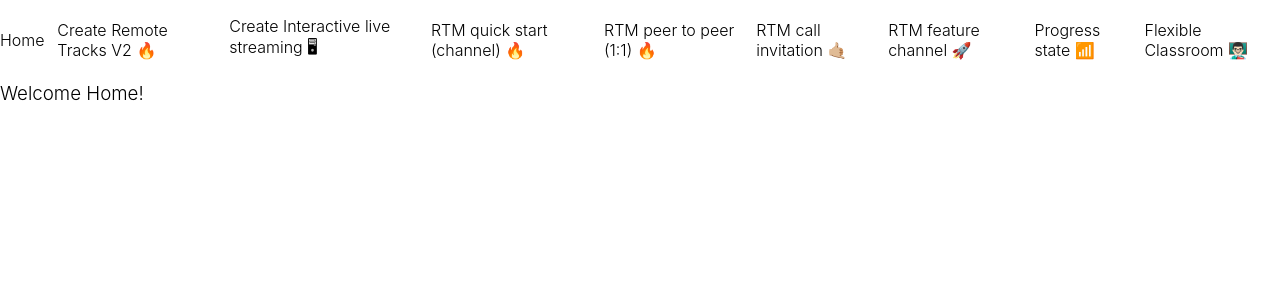
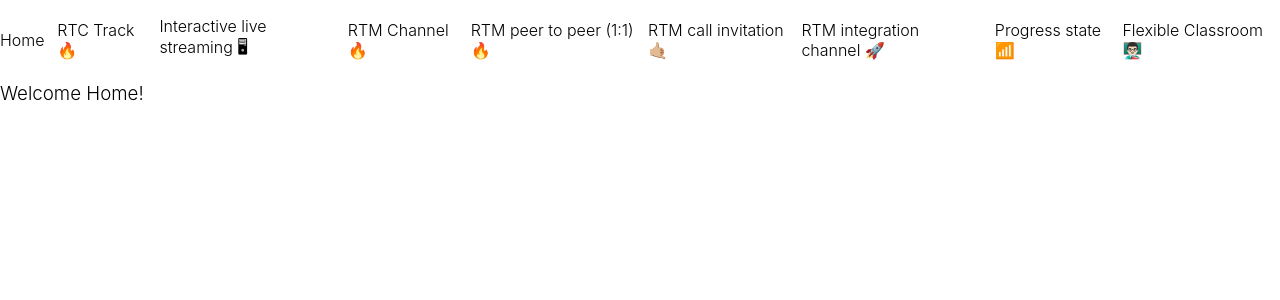
Before and after one commit to dlwnsgml0328/agora-io, a React (Create React App) app: page / in a window 1280 px wide. Shown: the top 300 px of the page. Built offline with nearby package versions, Linux system fonts and the light colour scheme; no server answers; what agora-rtc-sdk-ng, agora-rtm-sdk would draw is missing.

Commit message:
change: 라우팅 경로 및 컴포넌트 명 수정

```diff
--- a/src/App.tsx
+++ b/src/App.tsx
@@ -9,15 +9,16 @@ import Home from './pages/home';
 // import CreateRemoteTracks from './pages/CreateRemoteTracks';
 // import PublishAndSubscribe from './pages/PublishAndSubscribe';
 // import AdjustVolume from './pages/AdjustVolume';
+import RTCTrack from './pages/RTCTrack';
 
-import CreateRemoteTracksV2 from './pages/CreateRemoteTracks_v2';
-import CreateInteractiveLiveStreaming from './pages/CreateInteractiveLiveStreaming';
-import RTMQuickStart from './pages/RTMQuickStart';
+import InteractiveLiveStreaming from './pages/InteractiveLiveStreaming';
+import RTMChannel from './pages/RTMChannel';
 import RTMPeerToPeer from './pages/RTMPeerToPeer';
 import RTMCallInvitation from './pages/RTMCallInvitation';
-import RTMFeatureChannel from './pages/RTMFeatureChannel';
+import RTMIntegration from './pages/RTMIntegration';
+
+import ProgressComponent from './pages/ProgressComponent';
 import AgoraFlexibleClassroom from './pages/AgoraFlexibleClassroom';
-import ProgressComponent from './pages/ProgressComponent';
 
 import NotFound from './pages/NotFound';
 
@@ -29,25 +30,22 @@ function App() {
 
       <Routes>
         <Route path='/' element={<Home />} />
+        {/* RTC */}
         {/* <Route path='/JoinAndLeave' element={<JoinAndLeave />} /> */}
         {/* <Route path='/CreateLocalTracks' element={<CreateLocalTracks />} /> */}
         {/* <Route path='/CreateRemoteTracks' element={<CreateRemoteTracks />} /> */}
         {/* <Route path='/PublishAndSubscribe' element={<PublishAndSubscribe />} /> */}
         {/* <Route path='/AdjustVolume' element={<AdjustVolume />} /> */}
-        <Route path='/CreateRemoteTracks-v2' element={<CreateRemoteTracksV2 />} />
+        <Route path='/rtc-track' element={<RTCTrack />} />
 
         {/* Interactive Live Stream*/}
-        <Route
-          path='/create-interactive-live-streaming'
-          element={<CreateInteractiveLiveStreaming />}
-        />
+        <Route path='/interactive-live-streaming' element={<InteractiveLiveStreaming />} />
 
-        {/* UI Kit (useless) */}
-
-        <Route path='/RTMQuickStart' element={<RTMQuickStart />} />
-        <Route path='/RTMPeerToPeer' element={<RTMPeerToPeer />} />
-        <Route path='/RTMCallInvitation' element={<RTMCallInvitation />} />
-        <Route path='/RTMFeatureChannel' element={<RTMFeatureChannel />} />
+        {/* RTM */}
+        <Route path='/rtm-channel' element={<RTMChannel />} />
+        <Route path='/rtm-peer-to-peer' element={<RTMPeerToPeer />} />
+        <Route path='/rtm-call-invitation' element={<RTMCallInvitation />} />
+        <Route path='/rtm-integration' element={<RTMIntegration />} />
 
         {/* Flexible Classroom */}
         <Route path='/progress' element={<ProgressComponent />} />
--- a/src/components/Header/index.tsx
+++ b/src/components/Header/index.tsx
@@ -10,24 +10,24 @@ const Header = () => {
         </li>
         {/* REACT_APP_APP_ID */}
         <li>
-          <Link to='/CreateRemoteTracks-v2'>Create Remote Tracks V2 🔥</Link>
+          <Link to='/rtc-trac'>RTC Track 🔥</Link>
         </li>
         {/* REACT_APP_LIVE_ID */}
         <li>
-          <Link to='/create-interactive-live-streaming'>Create Interactive live streaming 🖥</Link>
+          <Link to='/interactive-live-streaming'>Interactive live streaming 🖥</Link>
         </li>
         {/* REACT_APP_RTM_ID */}
         <li>
-          <Link to='/RTMQuickStart'>RTM quick start (channel) 🔥</Link>
+          <Link to='/rtm-channel'>RTM Channel 🔥</Link>
         </li>
         <li>
-          <Link to='/RTMPeerToPeer'>RTM peer to peer (1:1) 🔥</Link>
+          <Link to='/rtm-peer-to-peer'>RTM peer to peer (1:1) 🔥</Link>
         </li>
         <li>
-          <Link to='/RTMCallInvitation'>RTM call invitation 🤙🏼</Link>
+          <Link to='/rtm-call-invitation'>RTM call invitation 🤙🏼</Link>
         </li>
         <li>
-          <Link to='/RTMFeatureChannel'>RTM feature channel 🚀</Link>
+          <Link to='/rtm-integration'>RTM integration channel 🚀</Link>
         </li>
         {/* REACT_APP_LIVE_ID/TEACHER/STU1/STU2 */}
         <li>
--- a/src/components/Modals/UserListInviteModal/index.tsx
+++ b/src/components/Modals/UserListInviteModal/index.tsx
@@ -1,4 +1,4 @@
-import { IresultUserList } from '../../../pages/RTMFeatureChannel';
+import { IresultUserList } from '../../../pages/RTMIntegration';
 
 interface IUserListInviteModal {
   exitModal: () => void;
--- a/src/pages/CreateInteractiveLiveStreaming/index.tsx
+++ b/src/pages/InteractiveLiveStreaming/index.tsx
@@ -12,7 +12,7 @@ import useAgoraLive from '../../hooks/useAgoraLive';
  */
 const client = AgoraRTC.createClient({ codec: 'h264', mode: 'live' });
 
-const CreateInteractiveLiveStreaming = () => {
+const InteractiveLiveStreaming = () => {
   const [id, setId] = useState('');
   const [role, setRole] = useState('');
 
@@ -144,7 +144,7 @@ const CreateInteractiveLiveStreaming = () => {
   );
 };
 
-export default CreateInteractiveLiveStreaming;
+export default InteractiveLiveStreaming;
 
 /**
   type FoobarBaz = ClientRole | 'Backstage';
--- a/src/pages/CreateRemoteTracks_v2/index.tsx
+++ b/src/pages/RTCTrack/index.tsx
@@ -11,7 +11,7 @@ const client = AgoraRTC.createClient({ codec: 'h264', mode: 'rtc' });
  * 토큰을 바탕으로 비디오 및 오디오를 제공하는 컴포넌트
  */
 
-const CreateRemoteTracksV2 = () => {
+const RTCTrack = () => {
   const [id, setId] = useState('');
 
   const inputRef = useRef<HTMLInputElement>(null);
@@ -52,7 +52,7 @@ const CreateRemoteTracksV2 = () => {
 
   return (
     <div>
-      <h3>CreateRemoteTracksV2</h3>
+      <h3>RTCTrack</h3>
 
       {!joinState ? (
         <>
@@ -96,4 +96,4 @@ const CreateRemoteTracksV2 = () => {
   );
 };
 
-export default CreateRemoteTracksV2;
+export default RTCTrack;
--- a/src/pages/RTMQuickStart/index.tsx
+++ b/src/pages/RTMChannel/index.tsx
@@ -24,7 +24,7 @@ const USER_C = {
   token: process.env.REACT_APP_USER_C,
 };
 
-const RTMQuickStart = () => {
+const RTMChannel = () => {
   const [auth, setAuth] = useState(false);
   const [user, setUser] = useState('');
   const [config, setConfig] = useState({ uid: '', token: '' });
@@ -205,4 +205,4 @@ const RTMQuickStart = () => {
   );
 };
 
-export default RTMQuickStart;
+export default RTMChannel;
--- a/src/pages/RTMFeatureChannel/index.tsx
+++ b/src/pages/RTMIntegration/index.tsx
@@ -34,7 +34,7 @@ export interface IresultUserList {
   canInvite: boolean;
 }
 
-const RTMFeatureChannel = () => {
+const RTMIntegration = () => {
   const [auth, setAuth] = useState(false);
   const [user, setUser] = useState('');
   const [config, setConfig] = useState({ uid: '', token: '' });
@@ -394,4 +394,4 @@ const RTMFeatureChannel = () => {
   );
 };
 
-export default RTMFeatureChannel;
+export default RTMIntegration;
```
Also changed, not shown: src/pages/RTCQuickStart/index.tsx (deleted, +0 -9 lines), src/pages/RTMChannel/index.styles.ts (renamed from src/pages/RTMQuickStart/index.styles.ts), src/pages/RTMIntegration/index.styles.ts (renamed from src/pages/RTMFeatureChannel/index.styles.ts), 1 other file (tests, documents, lock files or other folders).
